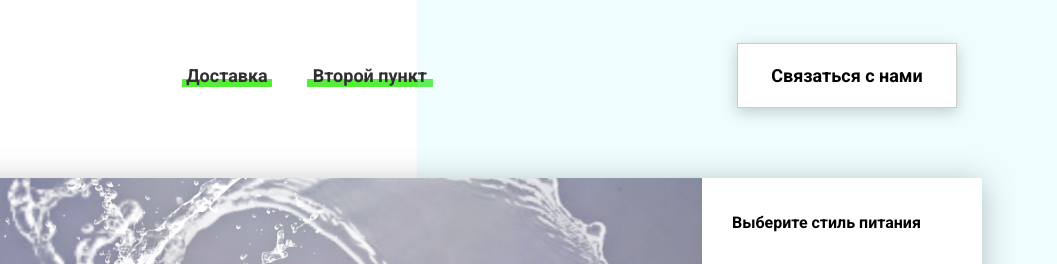
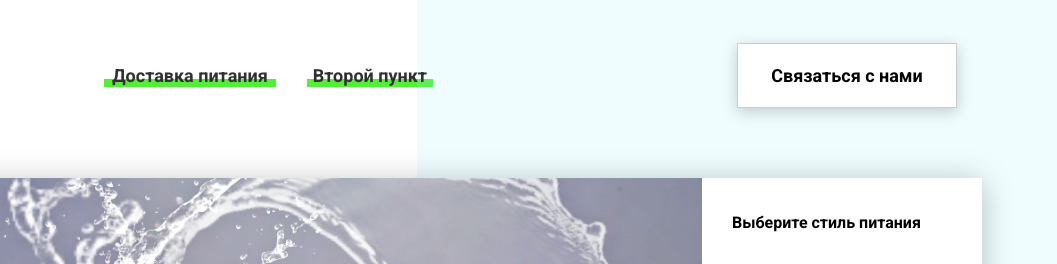
Before and after one commit to Maxshum45/project, a plain HTML site: page index.html in a window 1280 px wide. Shown: the top 264 px of the page, 223-1280 px from the left. Drawn offline with Linux system fonts and the light colour scheme.

Commit message:
third commit

```diff
--- a/index.html
+++ b/index.html
@@ -13,7 +13,7 @@
           <img src="icons/logo.svg" alt="Логотип" />
         </div>
         <nav class="header__links">
-          <a href="#" class="header__link">Доставка </a>
+          <a href="#" class="header__link">Доставка питания</a>
           <a href="#" class="header__link">Второй пункт</a>
         </nav>
       </div>
```
